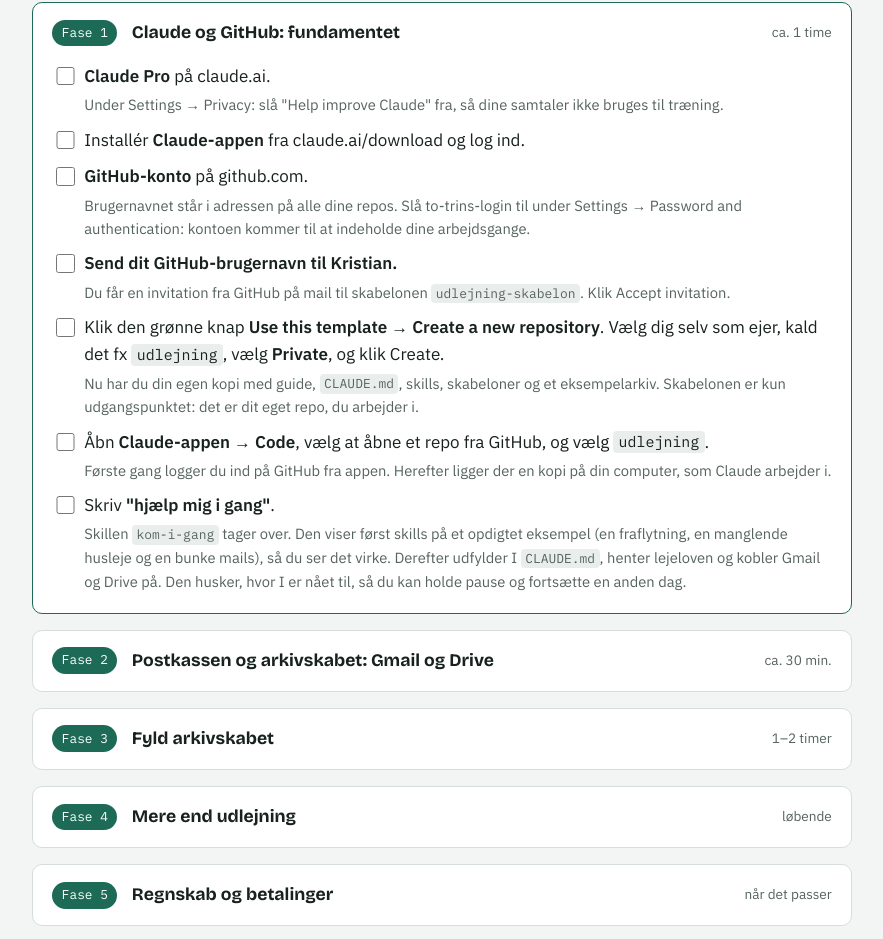
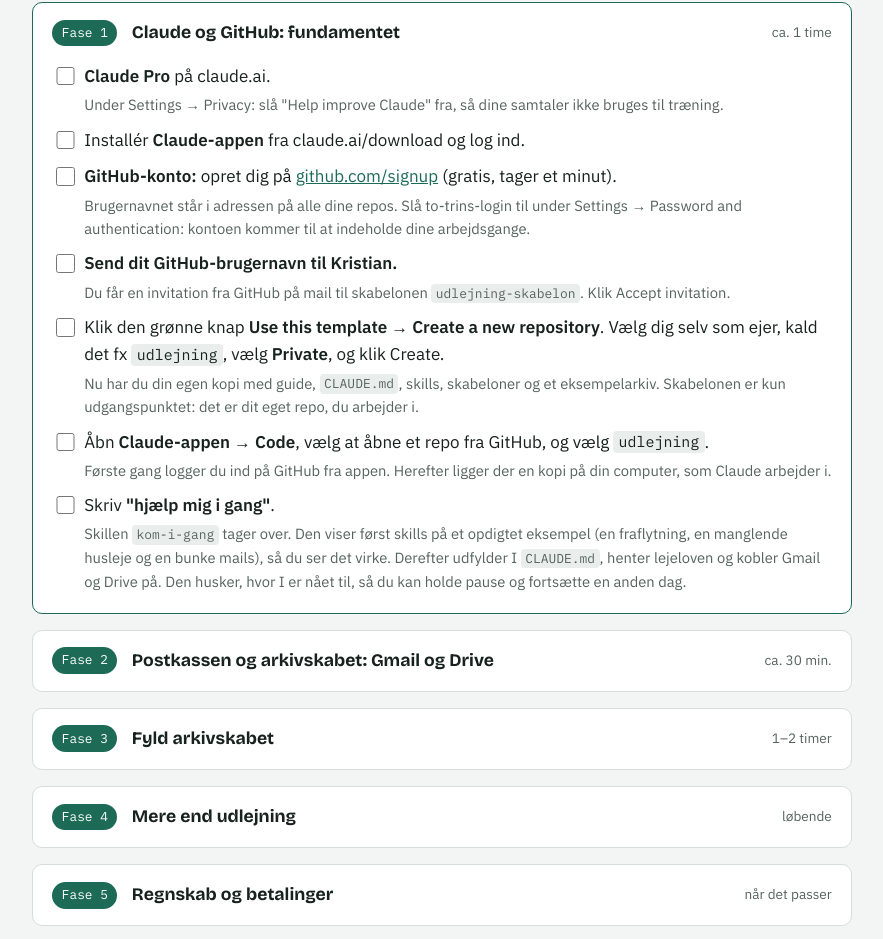
Before and after one commit to brinckmann488/udlejning-guide, a plain HTML site: page index.html in a window 1280 px wide. Shown: the part 3931-4870 px from the top of the page, without its empty margins (332-1215 px from the left). Drawn offline with nearby package versions, Linux system fonts and the light colour scheme.

Commit message:
Direkte link til GitHub-oprettelse
Co-Authored-By: Claude Opus 5.5 <noreply@anthropic.com>

```diff
--- a/index.html
+++ b/index.html
@@ -291,7 +291,7 @@ html { scroll-behavior: smooth; }
               <ul class="checks">
                 <li><input type="checkbox" id="c1-1"><label for="c1-1"><strong>Claude Pro</strong> på claude.ai.<span class="sub">Under Settings → Privacy: slå "Help improve Claude" fra, så dine samtaler ikke bruges til træning.</span></label></li>
                 <li><input type="checkbox" id="c1-2"><label for="c1-2">Installér <strong>Claude-appen</strong> fra claude.ai/download og log ind.</label></li>
-                <li><input type="checkbox" id="c1-3"><label for="c1-3"><strong>GitHub-konto</strong> på github.com.<span class="sub">Brugernavnet står i adressen på alle dine repos. Slå to-trins-login til under Settings → Password and authentication: kontoen kommer til at indeholde dine arbejdsgange.</span></label></li>
+                <li><input type="checkbox" id="c1-3"><label for="c1-3"><strong>GitHub-konto:</strong> opret dig på <a href="https://github.com/signup" target="_blank" rel="noopener">github.com/signup</a> (gratis, tager et minut).<span class="sub">Brugernavnet står i adressen på alle dine repos. Slå to-trins-login til under Settings → Password and authentication: kontoen kommer til at indeholde dine arbejdsgange.</span></label></li>
                 <li><input type="checkbox" id="c1-4"><label for="c1-4"><strong>Send dit GitHub-brugernavn til Kristian.</strong><span class="sub">Du får en invitation fra GitHub på mail til skabelonen <code>udlejning-skabelon</code>. Klik Accept invitation.</span></label></li>
                 <li><input type="checkbox" id="c1-5"><label for="c1-5">Klik den grønne knap <strong>Use this template → Create a new repository</strong>. Vælg dig selv som ejer, kald det fx <code>udlejning</code>, vælg <strong>Private</strong>, og klik Create.<span class="sub">Nu har du din egen kopi med guide, <code>CLAUDE.md</code>, skills, skabeloner og et eksempelarkiv. Skabelonen er kun udgangspunktet: det er dit eget repo, du arbejder i.</span></label></li>
                 <li><input type="checkbox" id="c1-6"><label for="c1-6">Åbn <strong>Claude-appen → Code</strong>, vælg at åbne et repo fra GitHub, og vælg <code>udlejning</code>.<span class="sub">Første gang logger du ind på GitHub fra appen. Herefter ligger der en kopi på din computer, som Claude arbejder i.</span></label></li>
```
